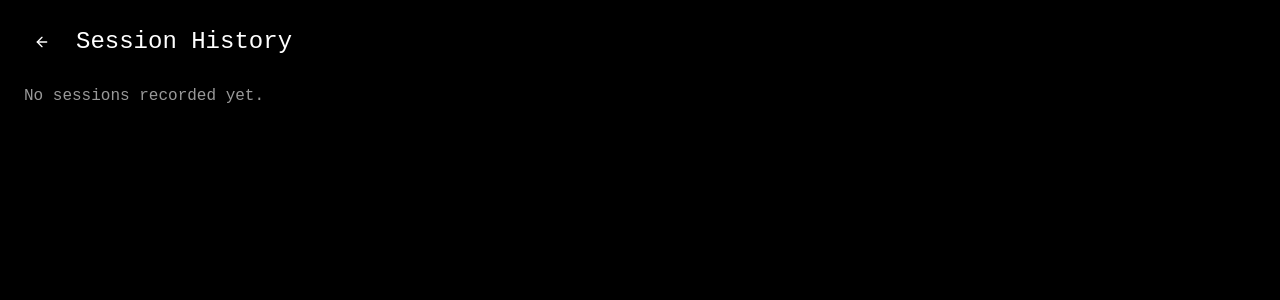
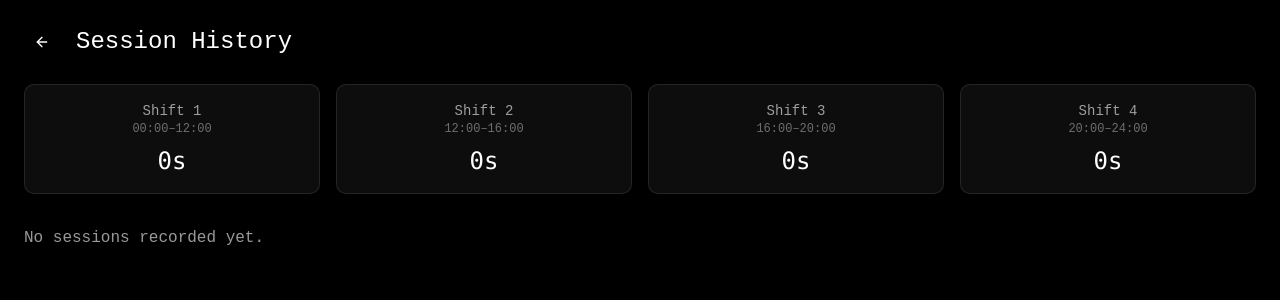
Before and after one commit to Sayantand938/study-tracker, a React (Vite) app: page /history in a window 1280 px wide. Shown: the top 300 px of the page. Built offline with nearby package versions, Linux system fonts and the light colour scheme.

Commit message:
fix: remove timezone abbreviation from history table

```diff
--- a/src/pages/History.tsx
+++ b/src/pages/History.tsx
@@ -8,7 +8,11 @@ export function History() {
     const navigate = useNavigate();
 
     const formatTime = (date: Date) => {
-        return date.toLocaleTimeString([], { hour: '2-digit', minute: '2-digit', second: '2-digit' });
+        return date.toLocaleTimeString([], {
+            hour: '2-digit',
+            minute: '2-digit',
+            second: '2-digit',
+        });
     };
 
     const formatDuration = (seconds: number) => {
@@ -24,6 +28,23 @@ export function History() {
         }
     };
 
+    const getShift = (date: Date): number => {
+        const hours = date.getHours();
+        if (hours >= 0 && hours < 12) return 1;
+        if (hours >= 12 && hours < 16) return 2;
+        if (hours >= 16 && hours < 20) return 3;
+        return 4;
+    };
+
+    const shiftTotals = [0, 0, 0, 0];
+    history.forEach((session) => {
+        const shift = getShift(session.startTime);
+        shiftTotals[shift - 1] += session.duration;
+    });
+
+    const shiftLabels = ["Shift 1", "Shift 2", "Shift 3", "Shift 4"];
+    const shiftRanges = ["00:00–12:00", "12:00–16:00", "16:00–20:00", "20:00–24:00"];
+
     return (
         <div className="flex min-h-screen flex-col bg-black text-white p-6">
             <div className="flex items-center gap-4 mb-6">
@@ -36,6 +57,21 @@ export function History() {
                     <ArrowLeft className="h-5 w-5" />
                 </Button>
                 <h1 className="text-2xl font-medium">Session History</h1>
+            </div>
+
+            <div className="grid grid-cols-2 md:grid-cols-4 gap-4 mb-8">
+                {shiftTotals.map((total, index) => (
+                    <div
+                        key={index}
+                        className="bg-white/5 border border-white/10 rounded-lg p-4 text-center"
+                    >
+                        <div className="text-sm text-white/60">{shiftLabels[index]}</div>
+                        <div className="text-xs text-white/40">{shiftRanges[index]}</div>
+                        <div className="text-2xl font-mono mt-2">
+                            {formatDuration(total)}
+                        </div>
+                    </div>
+                ))}
             </div>
 
             <div className="flex-1 overflow-auto">
@@ -58,7 +94,7 @@ export function History() {
                                         <td className="py-3 px-4 text-white/70">{index + 1}</td>
                                         <td className="py-3 px-4">{formatTime(session.startTime)}</td>
                                         <td className="py-3 px-4">{formatTime(session.endTime)}</td>
-                                        <td className="py-3 px-4 text-right font-sans">
+                                        <td className="py-3 px-4 text-right font-mono">
                                             {formatDuration(session.duration)}
                                         </td>
                                     </tr>
```
